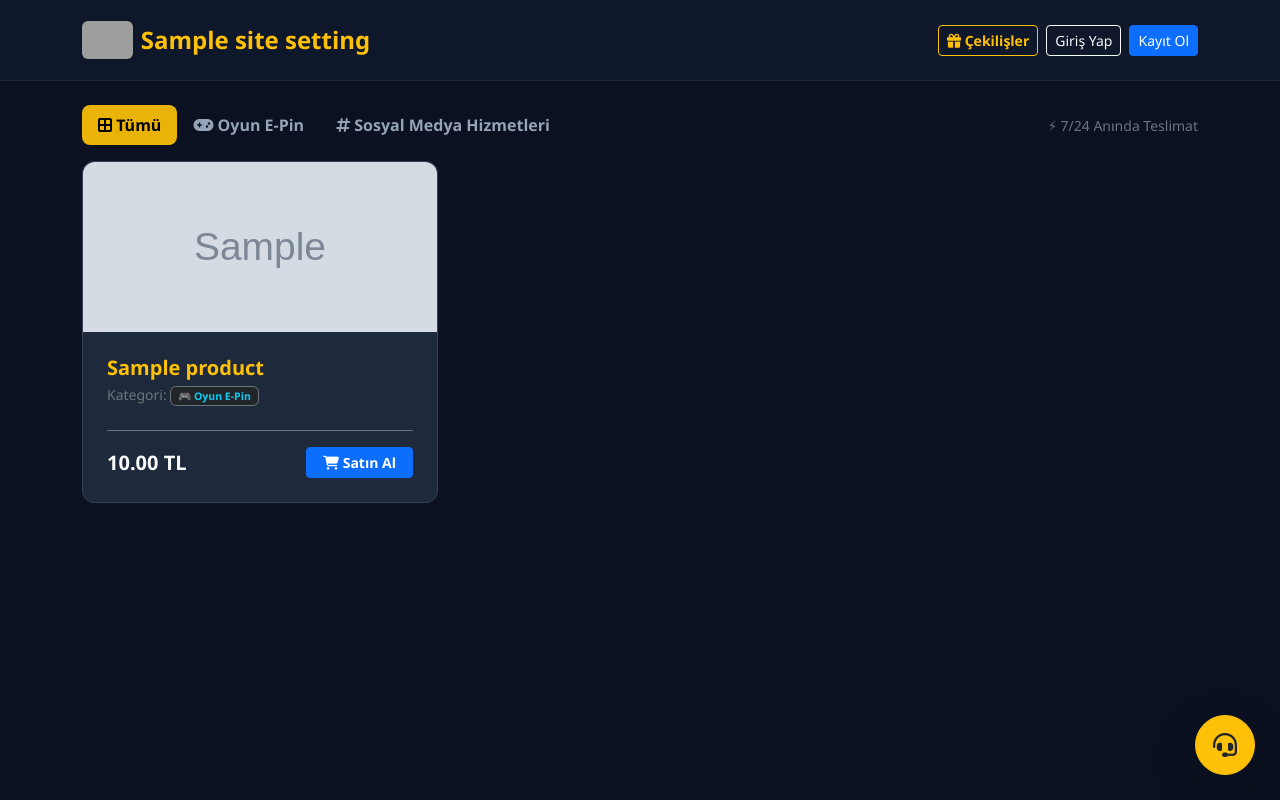
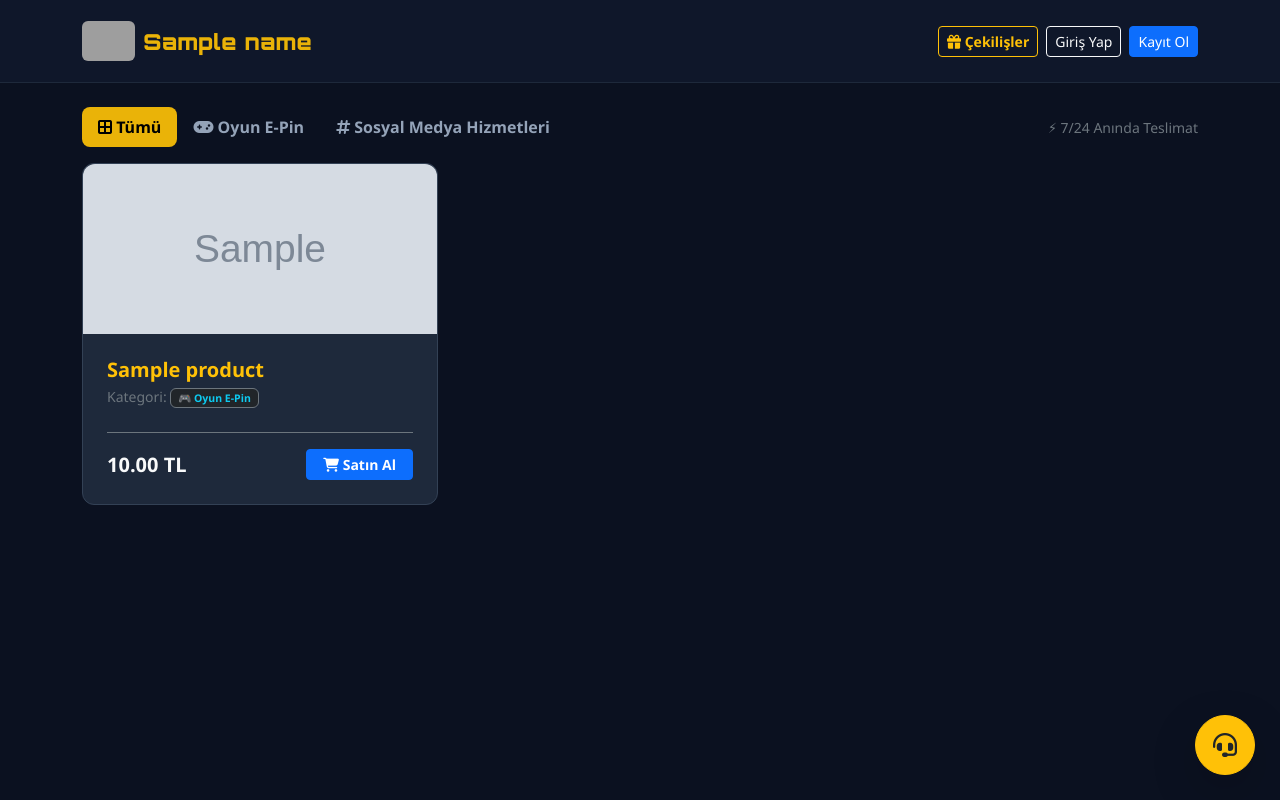
Before and after one commit to beratkalafat039-cyber/PinGamer, a Flask app: page / in a window 1280 px wide. Run offline with Flask 3, Linux system fonts and the light colour scheme; grey boxes marked "Sample" are stand-in pictures; a database or web service that is not in the repository returns one stand-in record (values such as "Sample title"); some libraries are stand-ins or nearby versions; grey boxes are pictures that could not be loaded.

Commit message:
Update index.html

```diff
--- a/templates/index.html
+++ b/templates/index.html
@@ -6,6 +6,12 @@
     <title>{{ settings.title }}</title>
     <link href="https://cdn.jsdelivr.net/npm/bootstrap@5.3.0/dist/css/bootstrap.min.css" rel="stylesheet">
     <link rel="stylesheet" href="https://cdnjs.cloudflare.com/ajax/libs/font-awesome/6.4.0/css/all.min.css">
+
+    <!-- GOOGLE FONTS -->
+    <link rel="preconnect" href="https://fonts.googleapis.com">
+    <link rel="preconnect" href="https://fonts.gstatic.com" crossorigin>
+    <link href="https://fonts.googleapis.com/css2?family=Bebas+Neue&family=Montserrat:wght@700;800&family=Orbitron:wght@700;900&family=Poppins:wght@600;800&family=Righteous&family=Inter:wght@700&display=swap" rel="stylesheet">
+
     <style>
         body { background-color: #0b1120; color: #f8fafc; font-family: 'Segoe UI', Tahoma, Geneva, Verdana, sans-serif; }
         .navbar-custom { background-color: #0f172a; border-bottom: 1px solid #1e293b; }
@@ -30,14 +36,21 @@
 
 <nav class="navbar navbar-expand-lg navbar-dark navbar-custom py-3">
     <div class="container">
-        <!-- BİLGİSAYARDAN YÜKLENEN LOGO VE BAŞLIK -->
-        <a class="navbar-brand fw-bold text-warning fs-4 d-flex align-items-center" href="/">
+        <!-- HARF HARF RENKLENDİRİLMİŞ DİNAMİK BAŞLIK & LOGO -->
+        <a class="navbar-brand d-flex align-items-center gap-2 text-decoration-none
+           {% if settings.logo_position == 'top' %}flex-column text-center{% elif settings.logo_position == 'right' %}flex-row-reverse{% else %}flex-row{% endif %}"
+           href="/">
             {% if settings.logo %}
-                <img src="{{ settings.logo }}" alt="Logo" style="height: 38px; max-width: 140px; object-fit: contain;" class="me-2 rounded">
+                <img src="{{ settings.logo }}" alt="Logo" style="height: {{ settings.logo_height }}px; object-fit: contain;" class="rounded">
             {% else %}
-                <i class="fa-solid fa-gamepad me-2"></i>
+                <i class="fa-solid fa-gamepad text-warning" style="font-size: {{ settings.font_size }}px;"></i>
             {% endif %}
-            <span>{{ settings.title }}</span>
+
+            <span style="font-family: '{{ settings.font_family }}'; font-size: {{ settings.font_size }}px; font-weight: 800; letter-spacing: 0.5px;">
+                {% for item in settings.formatted_letters %}
+                    <span style="color: {{ item.color }};">{{ item.char }}</span>
+                {% endfor %}
+            </span>
         </a>
 
         <div class="d-flex align-items-center gap-2">
```
